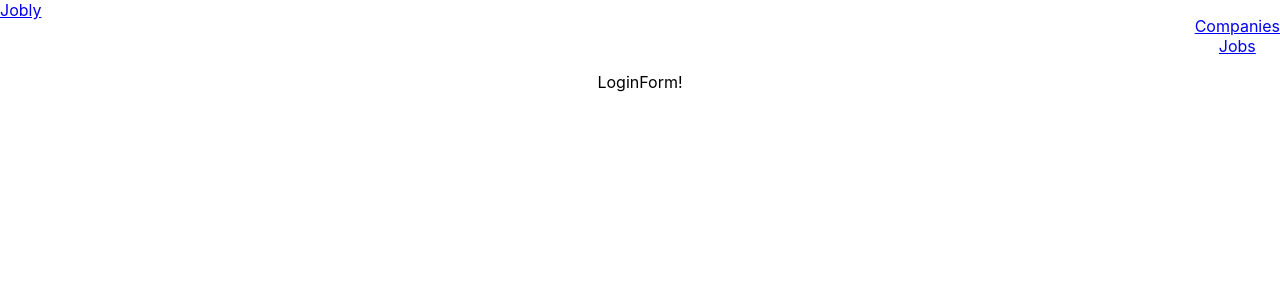
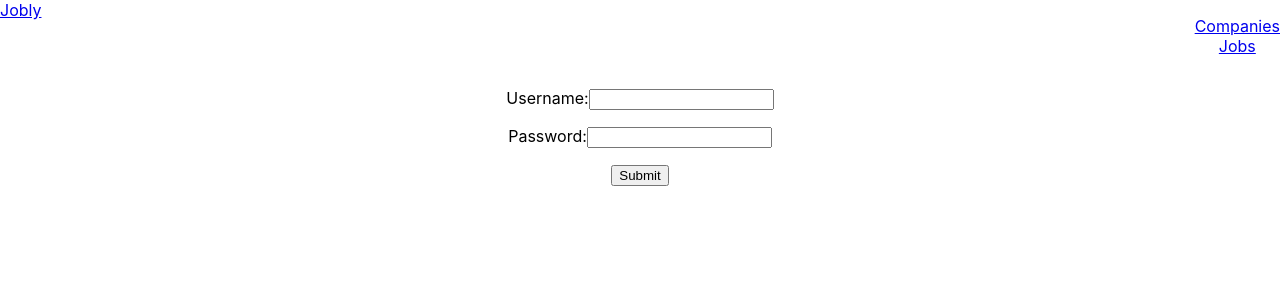
Before and after one commit to GeigerTiger55/react-jobly, a React (Create React App) app: page /login in a window 1280 px wide. Shown: the top 300 px of the page. Built offline with nearby package versions, Linux system fonts and the light colour scheme; no server answers.

Commit message:
Implemented LoginForm component and loginUser func in App

```diff
--- a/src/App.js
+++ b/src/App.js
@@ -1,11 +1,14 @@
 import { BrowserRouter } from 'react-router-dom';
+import { useState } from 'react';
 import RoutesList from './RoutesList';
 import Nav from './Nav';
-
+import JoblyApi from './api';
+import userContext from './userContext';
+import { TEST_USER } from './testFile';
 import './App.css';
 
-import { TEST_USER } from './testFile';
-import JoblyApi from './api';
+//TODO: still need username as separate key?
+const DEFAULT_USERDATA = {username: '', user:{}, token:''};
 
 /** App for managing a Jobs Board.
  *
@@ -15,12 +18,29 @@ import JoblyApi from './api';
  * App -> (<Nav/> | <RoutesList/>)
  */
 function App() {
+  const [userData, setUserData] = useState(DEFAULT_USERDATA);
 
   //For testing purposes
   // JoblyApi.registerUser(TEST_USER);
   // JoblyApi.loginUser(TEST_USER);
 
+  //loginUser func
+  // Accepts: { username, password }
+  // API call to JoblyApi.loginUser - to authenticate and get token
+  // getUser (to get all user data)
+  // update context
+  async function loginUser({username, password}){
 
+    const token = await JoblyApi.loginUser({username, password});
+    console.log('loginUser', token);
+    const user = await JoblyApi.getUser({username, token});
+    console.log('user data???', user);
+  }
+
+
+  //TODO: signupUser func
+  function signupUser(){
+  }
 
 
 
@@ -29,7 +49,10 @@ function App() {
     <div className="App">
       <BrowserRouter>
         <Nav />
-        <RoutesList />
+        <RoutesList
+          loginUser={loginUser}
+          signupUser={signupUser}
+        />
       </BrowserRouter>
     </div>
   );
--- a/src/LoginForm.js
+++ b/src/LoginForm.js
@@ -1,23 +1,74 @@
+import { useState } from "react";
+import Alert from './Alert';
 
 /** LoginForm component
  * TODO:
  *
- * Props:
- * - initialTodos: possible array of [ todo, ... ]
+ * Props: setContext
  *
  * State:
- * - todos: array of [ todo, ... ]
- * - quote: inspirational quote object with text and author
+ * - formData: { username, password, firstName, lastName, email }
+ * - errorData: []
  *
- * Context:
- * - user: null
- * - prefs: bkgColor
- *
- * App -> TodoApp -> { TodoForm, EditableTodoList }
+ * RoutesList -> LoginForm
  */
- function LoginForm(){
+//TODO: make password secret
+function LoginForm({ sendUserData }) {
+  const initialState = {
+    username: "",
+    password: "",
+  };
+
+  const [formData, setFormData] = useState(initialState);
+  const [errorData, setErrorData] = useState([]);
+
+  /** Update local state w/curr state of input elem */
+  function handleChange(evt) {
+    const { name, value } = evt.target;
+    setFormData(fData => ({
+      ...fData,
+      [name]: value,
+    }));
+  }
+
+  /**  handleSubmit calls func passed as prop
+   * on success will reset formData state
+   * on failure will setErrorData state
+  */
+  function handleSubmit(evt) {
+    evt.preventDefault();
+    try {
+      sendUserData(formData);
+      setFormData(initialState);
+      setErrorData([]);
+    } catch (err) {
+      setErrorData(err);
+    }
+  }
+
   return (
-    <header>LoginForm!</header>
+    <form onSubmit={handleSubmit}>
+      <p><label htmlFor="username">Username:</label>
+        <input
+          id="username"
+          name="username"
+          value={formData.username}
+          onChange={handleChange}
+        /></p>
+
+      <p><label htmlFor="password">Password:</label>
+        <input
+          id="password"
+          name="password"
+          value={formData.password}
+          onChange={handleChange}
+        /></p>
+
+      {errorData.length > 0 && <Alert errors={errorData} />}
+
+      <button>Submit</button>
+
+    </form>
   )
 }
 
--- a/src/RoutesList.js
+++ b/src/RoutesList.js
@@ -20,13 +20,12 @@ import UserProfile from './UserProfile';
  * App -> RoutesList -> { Homepage, CompanyList, CompanyDetail, JobList }
  */
 
-function RoutesList() {
+function RoutesList({ loginUser, signupUser }) {
   return (
     <Routes>
       <Route path='/' element={<Homepage />} />
-      {/* TODO: Make base components */}
-      <Route path='/login' element={<LoginForm />} />
-      <Route path='/signup' element={<SignupForm />} />
+      <Route path='/login' element={<LoginForm sendUserData={loginUser}/>} />
+      <Route path='/signup' element={<SignupForm sendUserData={signupUser} />} />
       <Route path='/profile' element={<UserProfile />} />
 
       <Route path='/companies' element={<CompanyList />} />
--- a/src/SignupForm.js
+++ b/src/SignupForm.js
@@ -10,7 +10,7 @@ import Alert from './Alert';
  * - formData: { username, password, firstName, lastName, email }
  * - errorData: []
  *
- * App -> TodoApp -> { TodoForm, EditableTodoList }
+ * RoutesList -> SignupForm
  */
 function SignupForm({ sendUserData }) {
   const initialState = {
@@ -43,6 +43,7 @@ function SignupForm({ sendUserData }) {
     try {
       sendUserData(formData);
       setFormData(initialState);
+      setErrorData([]);
     } catch (err) {
       setErrorData(err);
     }
@@ -90,8 +91,7 @@ function SignupForm({ sendUserData }) {
         onChange={handleChange}
       /></p>
 
-      {/* TODO: map the errors */}
-      {errorData && <Alert errors={errorData}/>}
+      {errorData.length > 0 && <Alert errors={errorData}/>}
 
       <button>Submit</button>
 
--- a/src/api.js
+++ b/src/api.js
@@ -13,6 +13,7 @@ const BASE_URL = process.env.REACT_APP_BASE_URL || "http://localhost:3001";
 class JoblyApi {
   // Remember, the backend needs to be authorized with a token
   // We're providing a token you can use to interact with the backend API
+  // TODO: Ask about using the users token
   // DON'T MODIFY THIS TOKEN
   static token = "eyJhbGciOiJIUzI1NiIsInR5cCI6IkpXVCJ9.eyJ1c2VybmFtZ" +
     "SI6InRlc3R1c2VyIiwiaXNBZG1pbiI6ZmFsc2UsImlhdCI6MTU5ODE1OTI1OX0." +
@@ -82,7 +83,7 @@ class JoblyApi {
       { username, password, firstName, lastName, email },
       'post'
     );
-    console.log('registerUser',res.token);
+    console.log('registerUser', res.token);
     return res.token;
   }
 
@@ -95,8 +96,23 @@ class JoblyApi {
       { username, password },
       'post'
     );
-    console.log('loginUser',res.token);
+    console.log('loginUser', res.token);
     return res.token;
+  }
+
+  /**getUser
+   *
+   * Accept: username, token
+   *
+   * Returns user like { username, firstName, lastName, isAdmin, jobs }
+   *   where jobs is { id, title, companyHandle, companyName, state }
+   */
+  static async getUser({ username, token }) {
+    let res = await this.request(`users/${username}`,
+      { _token: token }
+    );
+    console.log('getUser', res.user);
+    return res.user;
   }
 
 }
--- /dev/null
+++ b/src/userContext.js
@@ -0,0 +1,5 @@
+import { createContext } from "react";
+
+const userContext = createContext();
+
+export default userContext;
```
